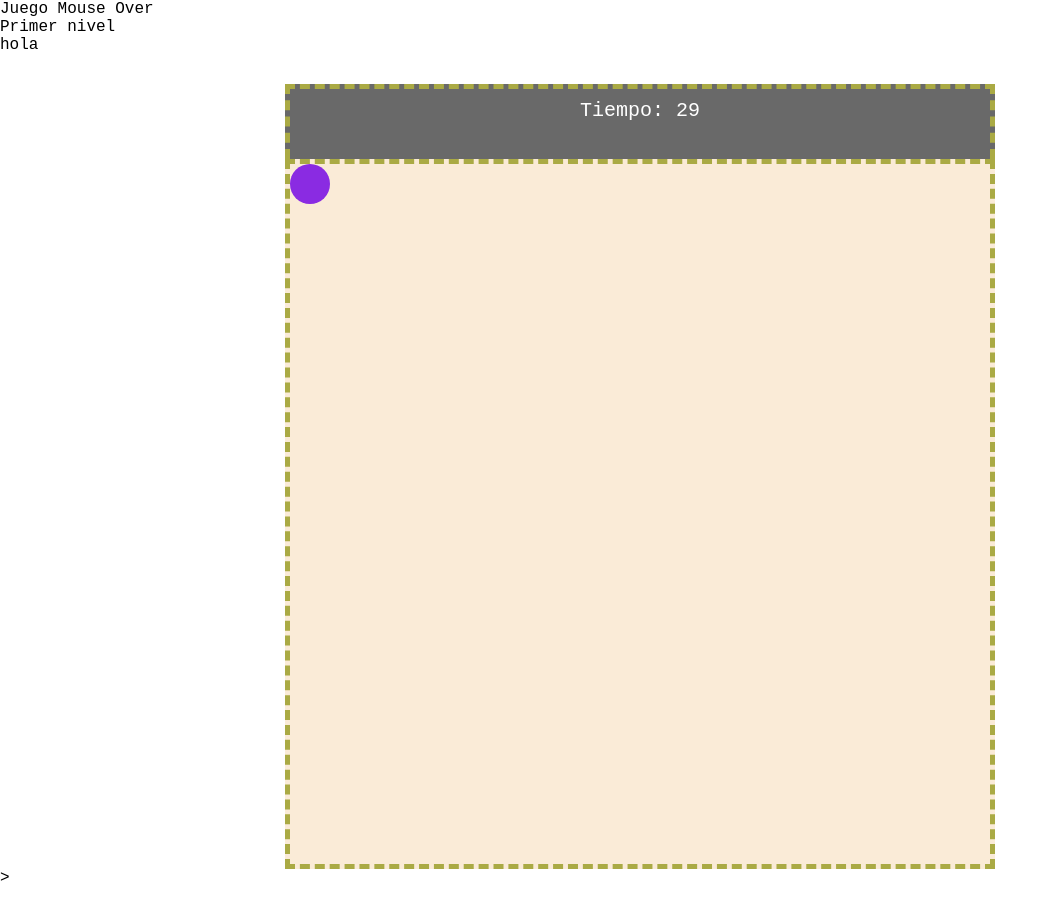
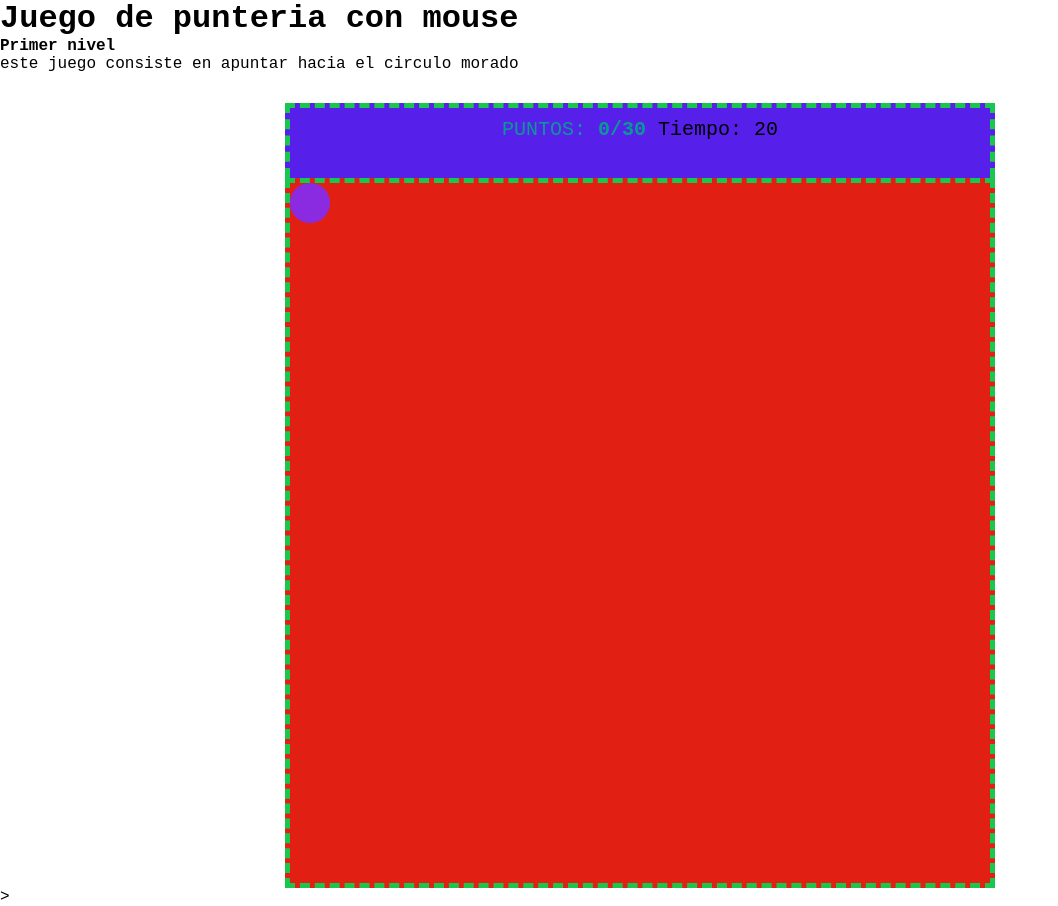
Before and after one commit to JMramirez1924/ws-algoritmos, a plain HTML site: page mouse_over_game/index.html in a window 1280 px wide. Shown: the whole page, without its empty margins (0-1058 px from the left). Drawn offline with Linux system fonts and the light colour scheme.

Commit message:
juego rediseñado

```diff
--- a/mouse_over_game/css/style.css
+++ b/mouse_over_game/css/style.css
@@ -9,8 +9,8 @@
     margin: auto;
     width: 700px;
     height: 700px;
-    background-color: antiquewhite;
-    border: 5px dashed #aa4;
+    background-color: rgb(225, 32, 19);
+    border: 5px dashed rgb(26, 199, 78);
 }
 #player{
     background-color: blueviolet;
@@ -22,12 +22,21 @@
     transition: all 0.3s;
 }
 .pointer{
-    background-color: dimgrey;
+    background-color: rgb(86, 32, 234);
     height: 50px;
     margin-top: 30px;
     border-bottom: 0px;
-    color: #fff;
+    color: rgb(225, 31, 144);
     font-size: 20px;
     text-align: center;
     padding: 10px 0px;
 }
+#score{
+    color: rgb(11, 151, 151);
+}
+#time{
+    color: black;
+}
+#ned{
+    color: chocolate;
+}
--- a/mouse_over_game/index.html
+++ b/mouse_over_game/index.html
@@ -3,15 +3,16 @@
 <head>
     <meta charset='utf-8'>
     <meta http-equiv='X-UA-Compatible' content='IE=edge'>
-    <title>Mi primer Juego</title>
+    <title>Juego Mouse Over</title>
     <meta name='viewport' content='width=device-width, initial-scale=1'>
     <link rel='stylesheet' type='text/css' media='screen' href='css/style.css'>
 </head>
 <body>
+
     <div class="contenedor-prueba">
-        <span>Juego Mouse Over</span>
-        <p>Primer nivel</p>
-        <p>hola</p>
+        <h1><span>Juego de punteria con mouse </span></h1>
+        <strong><p>Primer nivel</p></strong>
+        <p>este juego consiste en apuntar hacia el circulo morado</p>
     </div>
     <!--Cambio para repositorio-->
     <div class="container pointer">
--- a/mouse_over_game/js/main.js
+++ b/mouse_over_game/js/main.js
@@ -6,8 +6,8 @@ var puntosObjetivo=30;
 
 function sumarPuntos(){
  puntos++;
- document.getElementById("score").innerHTML= "PUNTOS: <b>"+puntos+ "/"+puntosObjetivo+"</b>";
- let ranNum= Math.round(Math.random()*500);
+
+ let ranNum= Math.round(Math.random()*500); // esta linea nos ayuda a producir numeros alatorios //
  let ranNum2= Math.round(Math.random()*500);
  document.getElementById("player").style.marginTop=ranNum+"px";
  document.getElementById("player").style.marginLeft=ranNum+"px";
@@ -18,6 +18,7 @@ function sumarPuntos(){
 
 function restarTiempo(){
     tiempo--;
+    document.getElementById("score").innerHTML= "PUNTOS: <b>"+puntos+ "/"+puntosObjetivo+"</b>";
     document.getElementById("time").innerHTML=" Tiempo: "+tiempo+ " ";
     if(tiempo==0){
         alert("Perdiste!");
@@ -26,4 +27,4 @@ function restarTiempo(){
     }
 }
 
-setTimeout(restarTiempo,500);
+setInterval(restarTiempo,500);
```
